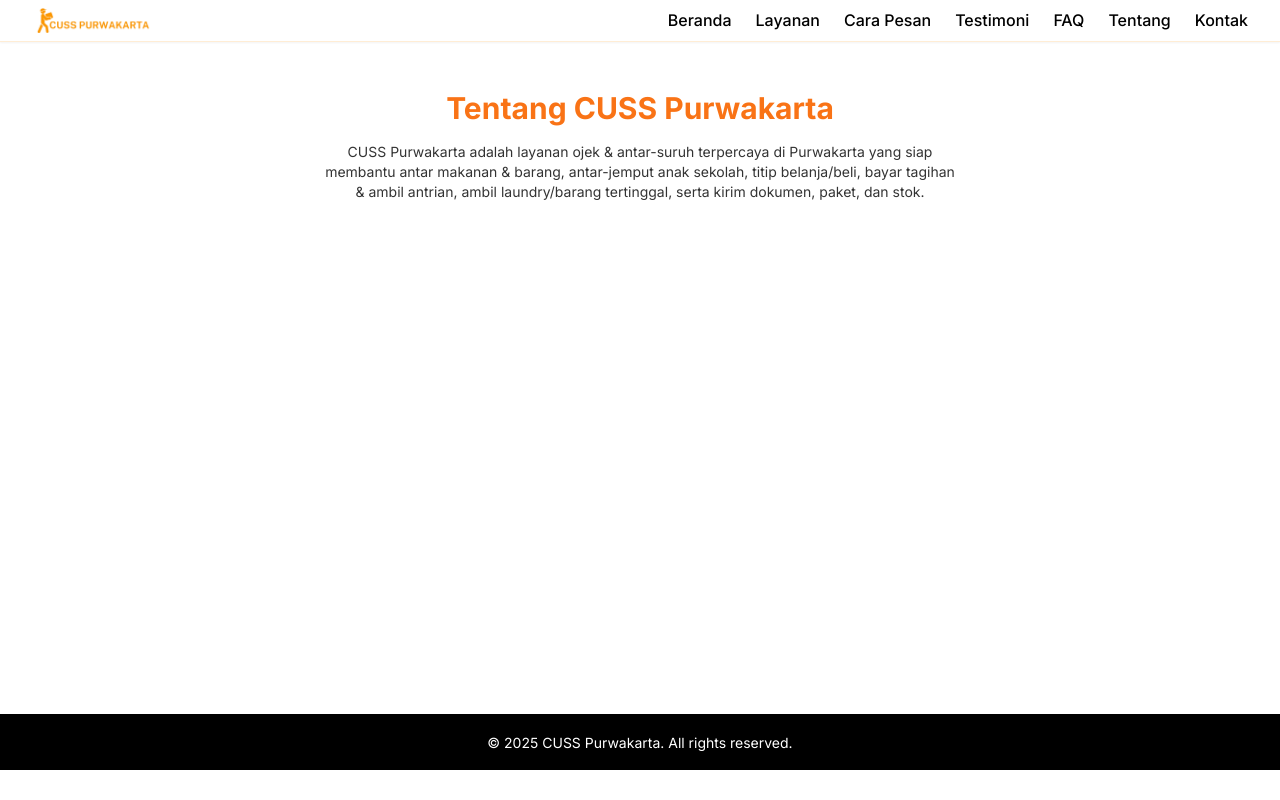
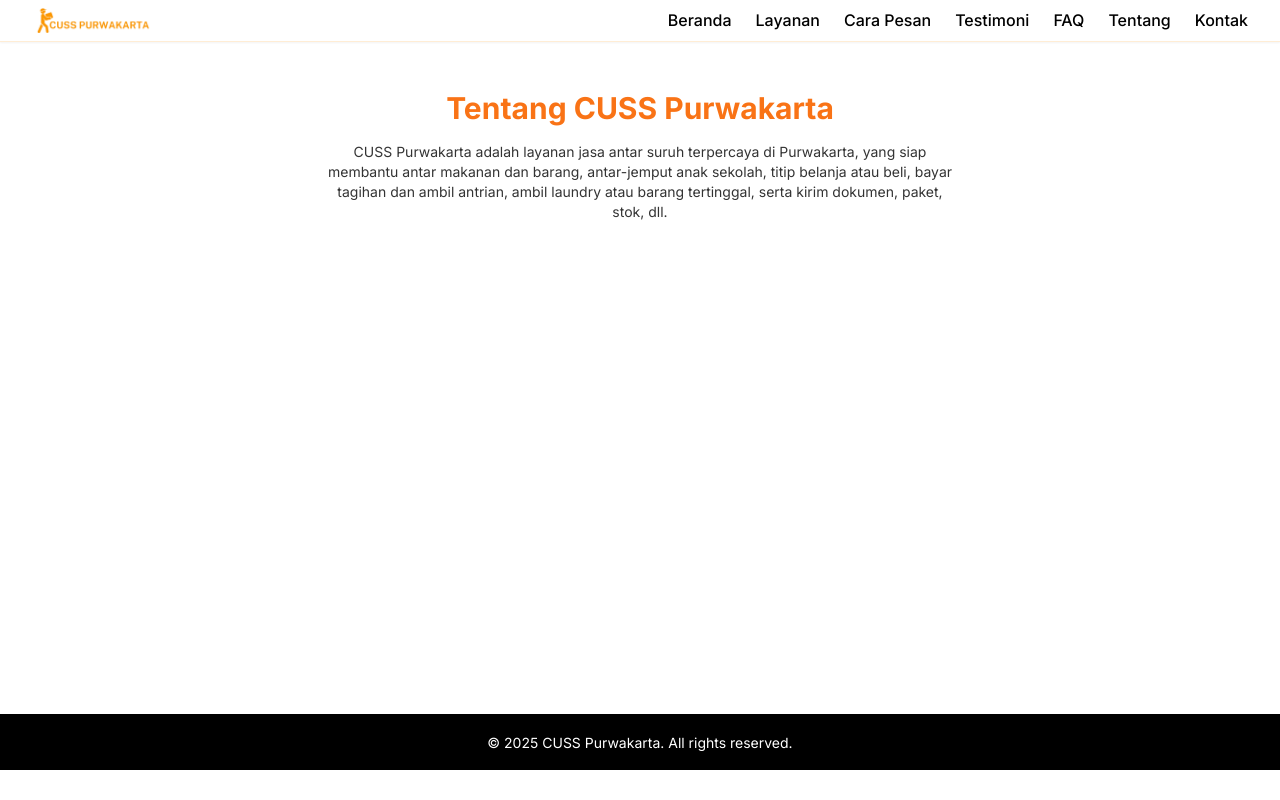
Before and after one commit to ilhaminudin24/cuss-purwakarta, a Next.js app: page /about in a window 1280 px wide. Built offline with nearby package versions, Linux system fonts and the light colour scheme.

Commit message:
feat: update about page content

```diff
--- a/src/app/about/page.tsx
+++ b/src/app/about/page.tsx
@@ -3,7 +3,7 @@ export default function AboutPage() {
     <section className="max-w-2xl mx-auto py-12 px-4 text-center">
       <h2 className="text-2xl sm:text-3xl font-bold text-orange-500 mb-4">Tentang CUSS Purwakarta</h2>
       <p className="text-sm text-black/80 mb-4">
-      CUSS Purwakarta adalah layanan ojek & antar-suruh terpercaya di Purwakarta yang siap membantu antar makanan & barang, antar-jemput anak sekolah, titip belanja/beli, bayar tagihan & ambil antrian, ambil laundry/barang tertinggal, serta kirim dokumen, paket, dan stok.
+      CUSS Purwakarta adalah layanan jasa antar suruh terpercaya di Purwakarta, yang siap membantu antar makanan dan barang, antar-jemput anak sekolah, titip belanja atau beli, bayar tagihan dan ambil antrian, ambil laundry atau barang tertinggal, serta kirim dokumen, paket, stok, dll.
       </p>
     </section>
   );
```
